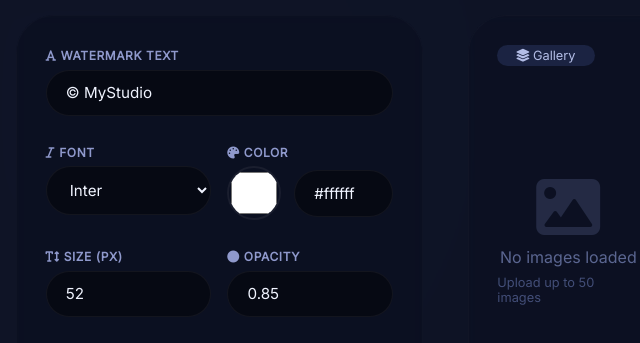
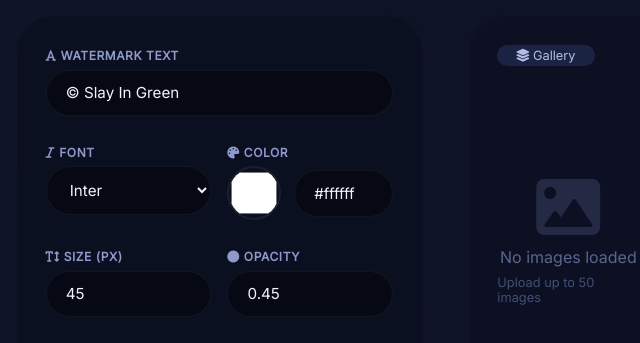
Before and after one commit to Sethil-bit/wmark, a plain HTML site: page index.html in a window 1280 px wide. Shown: the part 174-517 px from the top of the page, 54-694 px from the left. Drawn offline with Linux system fonts and the light colour scheme; a web font is replaced by a local one.

Commit message:
Update watermark text, font size, and opacity values

```diff
--- a/index.html
+++ b/index.html
@@ -351,7 +351,7 @@
     <div class="controls">
       <div class="control-group">
         <label><i class="fas fa-font"></i> Watermark text</label>
-        <input type="text" id="watermarkText" value="© MyStudio" placeholder="e.g. © MyBrand">
+        <input type="text" id="watermarkText" value="© Slay In Green" placeholder="e.g. © MyBrand">
       </div>
 
       <div class="row-duo">
@@ -380,11 +380,11 @@
       <div class="row-duo">
         <div class="control-group">
           <label><i class="fas fa-text-height"></i> Size (px)</label>
-          <input type="number" id="fontSize" value="52" min="10" max="300">
+          <input type="number" id="fontSize" value="45" min="10" max="300">
         </div>
         <div class="control-group">
           <label><i class="fas fa-circle"></i> Opacity</label>
-          <input type="number" id="opacitySlider" value="0.85" min="0.05" max="1.0" step="0.05">
+          <input type="number" id="opacitySlider" value="0.45" min="0.05" max="1.0" step="0.05">
         </div>
       </div>
 
```
